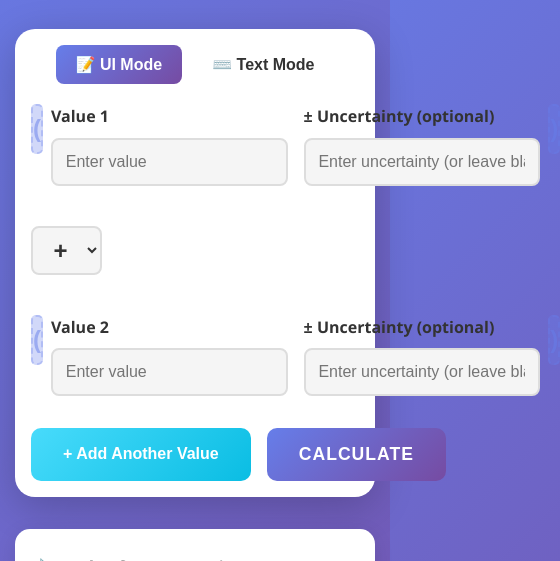
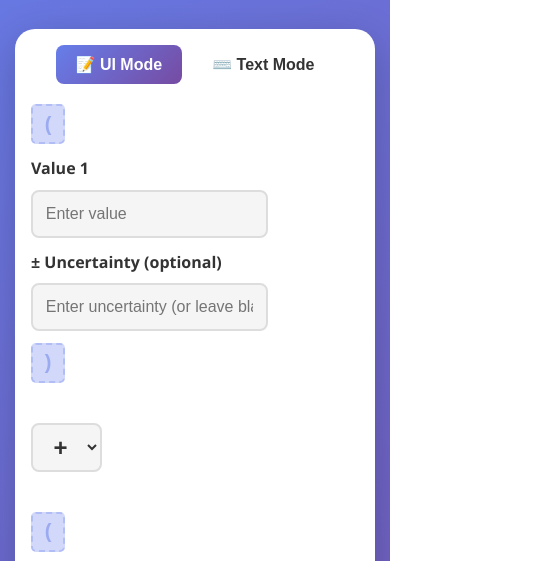
Before and after one commit to Be1kna/uncertainty-calculator, a plain HTML site: page index.html in a window 390 px wide. Shown: the part 235-796 px from the top of the page, 560 px wide, since content can reach past the window. Drawn offline with Linux system fonts and the light colour scheme.

Commit message:
better view for mobile

```diff
--- a/styles.css
+++ b/styles.css
@@ -547,6 +547,42 @@ footer {
     .info-cards {
         grid-template-columns: 1fr;
     }
+
+    /* Make value pairs stack and avoid overflow on narrow screens */
+    .value-pair {
+        flex-direction: column;
+        gap: 0.75rem;
+    }
+
+    .value-pair .value-inputs {
+        display: grid;
+        grid-template-columns: 1fr;
+        gap: 0.75rem;
+    }
+
+    .remove-btn {
+        width: 28px;
+        height: 28px;
+        font-size: 1.1rem;
+    }
+
+    .bracket-btn {
+        width: 34px;
+        height: 40px;
+        font-size: 1.25rem;
+    }
+
+    /* Stack action buttons */
+    .button-group {
+        grid-template-columns: 1fr;
+        gap: 0.75rem;
+    }
+
+    .add-value-btn, .calculate-btn {
+        width: 100%;
+        padding: 0.9rem 1rem;
+        font-size: 1rem;
+    }
 }
 
 @media (max-width: 480px) {
```
